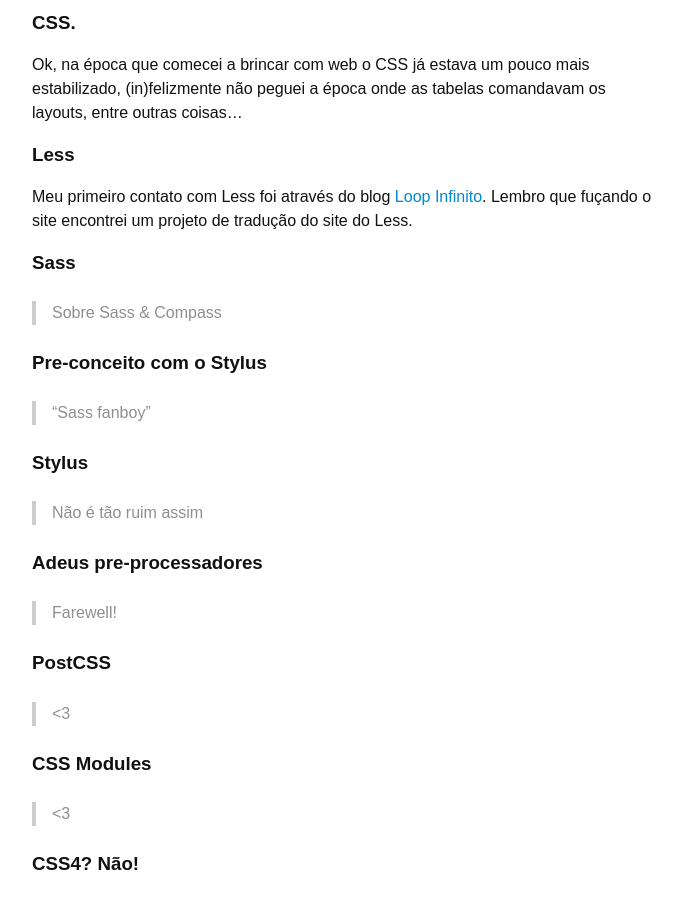
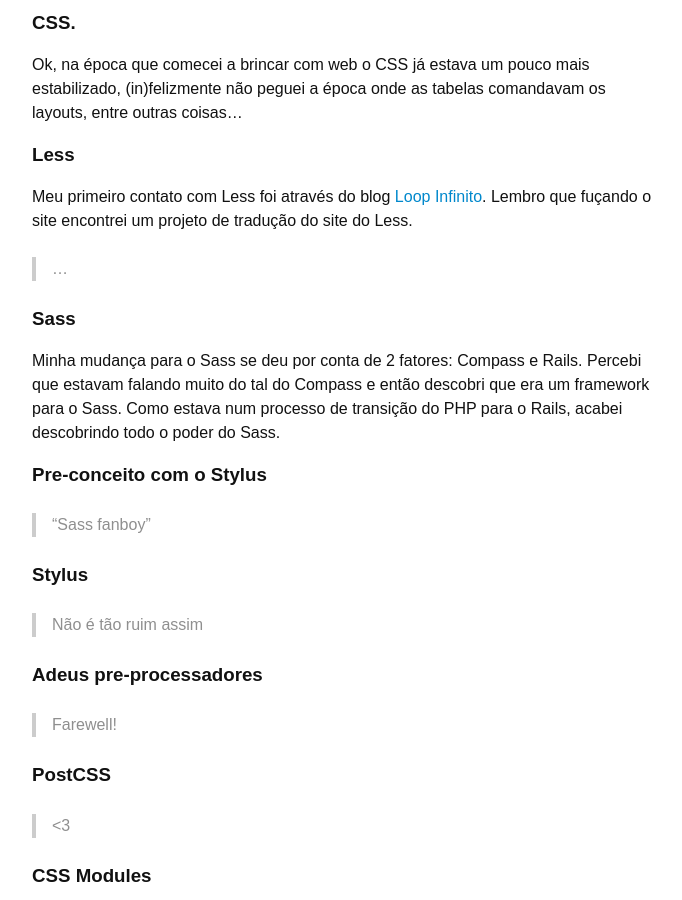
Before and after one commit to AgtLucas/_agtlucas.com, a Jekyll site: the page built from _posts/2016-05-20-css-is-dead-long-live-css.markdown, in a window 1280 px wide and 900 px high, scrolled down 420 px. Shown: the whole window, without its empty margins (298-980 px from the left). Built offline with Jekyll 4.4.1, drawn with Linux system fonts in a browser that asks for light colours; some web fonts are replaced; comment, search, counter and statistics services are not loaded.

Commit message:
Update new post

```diff
--- a/_posts/2016-05-20-css-is-dead-long-live-css.markdown
+++ b/_posts/2016-05-20-css-is-dead-long-live-css.markdown
@@ -17,8 +17,12 @@
 
 Meu primeiro contato com Less foi através do blog [Loop Infinito](http://loopinfinito.com.br/). Lembro que fuçando o site encontrei um projeto de tradução do site do Less.
 
+> ...
+
 ### Sass
-> Sobre Sass & Compass
+
+Minha mudança para o Sass se deu por conta de 2 fatores: Compass e Rails.
+Percebi que estavam falando muito do tal do Compass e então descobri que era um framework para o Sass. Como estava num processo de transição do PHP para o Rails, acabei descobrindo todo o poder do Sass.
 
 ### Pre-conceito com o Stylus
 > "Sass fanboy"
```
